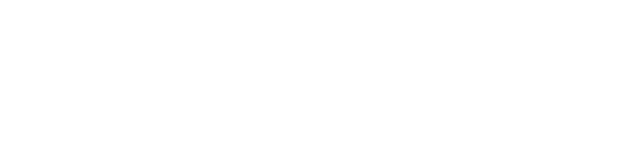
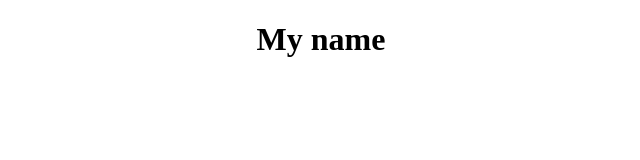
Before and after one commit to curso-com-certificado-git/projeto1, a plain HTML site: page index.html in a window 1280 px wide. Shown: the whole page, without its empty margins (319-959 px from the left). Drawn offline with Linux system fonts and the light colour scheme.

Commit message:
And tag center in index

```diff
--- a/index.html
+++ b/index.html
@@ -3,9 +3,11 @@
 <head>
     <meta charset="UTF-8">
     <meta name="viewport" content="width=device-width, initial-scale=1.0">
-    <title>Landing Page</Title></title>
+    <title>Landing Page</title>
 </head>
 <body>
-
+    <center>
+        <h1>My name</h1>
+    </center>
 </body>
 </html>
```
